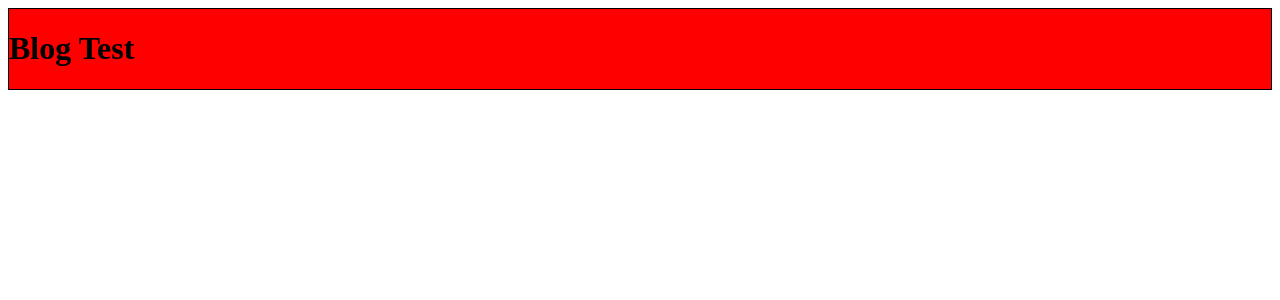
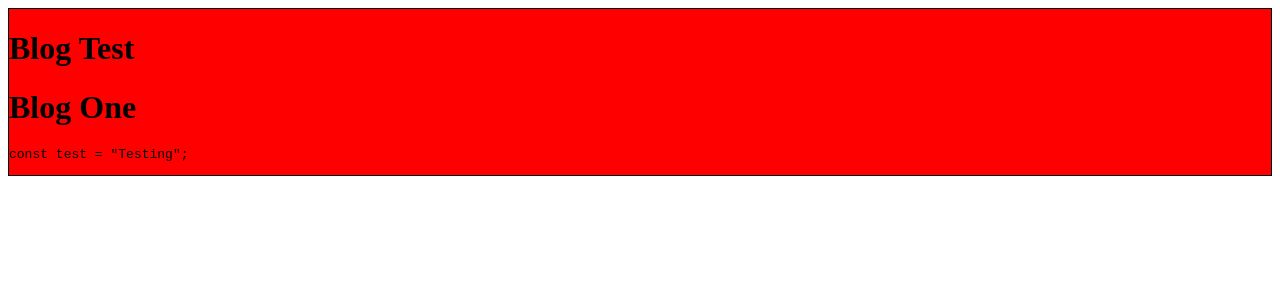
Before and after one commit to mujaheed13/skills-github-pages, a Jekyll site: the page built from _posts/2023-09-14-blog1.md, in a window 1280 px wide. Shown: the top 300 px of the page. Built offline with Jekyll 4.4.1, drawn with Linux system fonts in a browser that asks for light colours; our own code applies the rules of GitHub Pages for plain Markdown files.

Commit message:
Update 2023-09-14-blog1.md

````diff
--- a/_posts/2023-09-14-blog1.md
+++ b/_posts/2023-09-14-blog1.md
@@ -2,3 +2,9 @@
 title: "Blog"
 date: 2023-09-14
 ---
+
+# Blog One
+
+```javascript
+const test = "Testing";
+```
````
